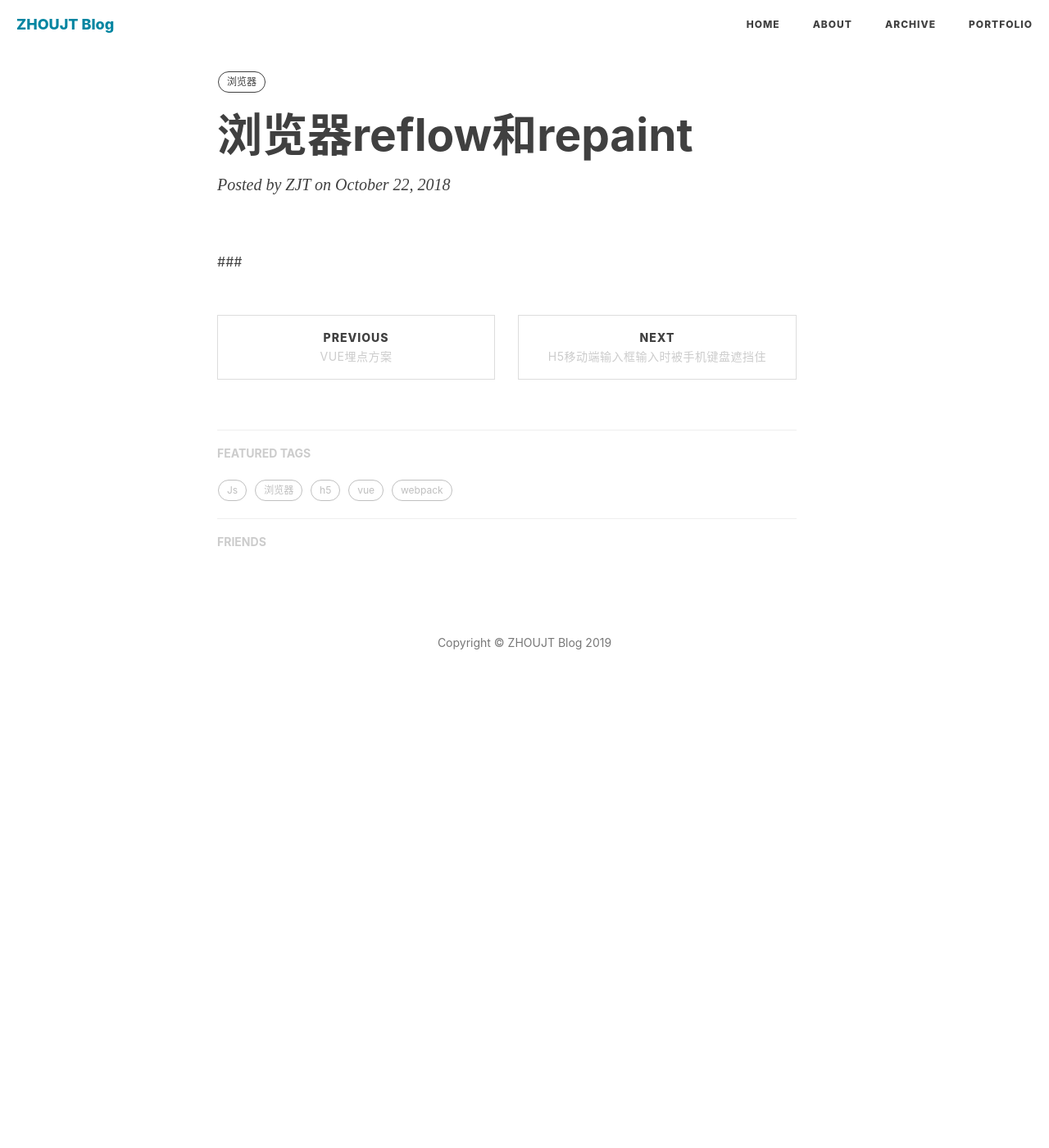
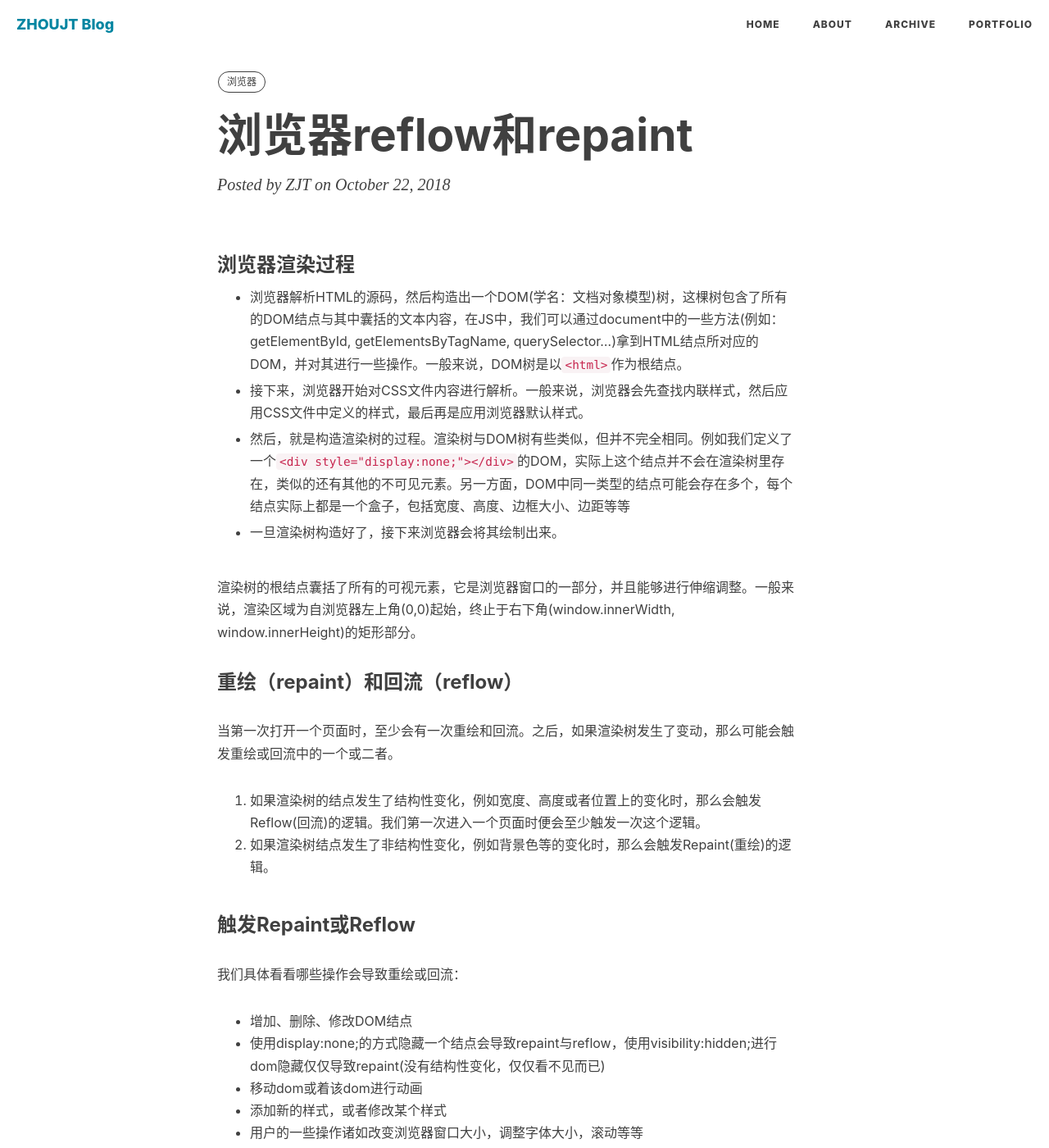
Before and after one commit to juntaozhou05/juntaozho05.github.io, a Jekyll site: the page built from _posts/2018-10-22-relfow-repaint.md, in a window 1280 px wide and 1400 px high. Shown: the whole window at 82% size. Built offline with Jekyll 4.4.1, drawn with Linux system fonts in a browser that asks for light colours; nearby versions of some CDN libraries; comment, search, counter and statistics services are not loaded; some of the changed text lies outside the part shown.

Commit message:
add blog

```diff
--- a/_config.yml
+++ b/_config.yml
@@ -79,7 +79,7 @@ netease_comment: false
 # Sidebar settings
 sidebar: true                           # whether or not using Sidebar.
 sidebar-about-description: "Make a little progress every day<br>每天进步一点点"
-sidebar-avatar: /img/icon.jpg      # use absolute URL, seeing it's used in both `/` and `/about/`
+sidebar-avatar: /img/topIcon.jpg      # use absolute URL, seeing it's used in both `/` and `/about/`
 
 
 
--- a/_posts/2018-10-22-relfow-repaint.md
+++ b/_posts/2018-10-22-relfow-repaint.md
@@ -9,4 +9,53 @@ tags:
 ---
 
 
-###
+### 浏览器渲染过程
+
+- 浏览器解析HTML的源码，然后构造出一个DOM(学名：文档对象模型)树，这棵树包含了所有的DOM结点与其中囊括的文本内容，在JS中，我们可以通过document中的一些方法(例如：getElementById, getElementsByTagName, querySelector...)拿到HTML结点所对应的DOM，并对其进行一些操作。一般来说，DOM树是以`<html>`作为根结点。
+
+- 接下来，浏览器开始对CSS文件内容进行解析。一般来说，浏览器会先查找内联样式，然后应用CSS文件中定义的样式，最后再是应用浏览器默认样式。
+
+- 然后，就是构造渲染树的过程。渲染树与DOM树有些类似，但并不完全相同。例如我们定义了一个`<div style="display:none;"></div>`的DOM，实际上这个结点并不会在渲染树里存在，类似的还有其他的不可见元素。另一方面，DOM中同一类型的结点可能会存在多个，每个结点实际上都是一个盒子，包括宽度、高度、边框大小、边距等等
+
+- 一旦渲染树构造好了，接下来浏览器会将其绘制出来。
+
+渲染树的根结点囊括了所有的可视元素，它是浏览器窗口的一部分，并且能够进行伸缩调整。一般来说，渲染区域为自浏览器左上角(0,0)起始，终止于右下角(window.innerWidth, window.innerHeight)的矩形部分。
+
+### 重绘（repaint）和回流（reflow）
+
+当第一次打开一个页面时，至少会有一次重绘和回流。之后，如果渲染树发生了变动，那么可能会触发重绘或回流中的一个或二者。
+
+1. 如果渲染树的结点发生了结构性变化，例如宽度、高度或者位置上的变化时，那么会触发Reflow(回流)的逻辑。我们第一次进入一个页面时便会至少触发一次这个逻辑。
+2. 如果渲染树结点发生了非结构性变化，例如背景色等的变化时，那么会触发Repaint(重绘)的逻辑。
+
+### 触发Repaint或Reflow
+
+我们具体看看哪些操作会导致重绘或回流：
+
+- 增加、删除、修改DOM结点
+- 使用display:none;的方式隐藏一个结点会导致repaint与reflow，使用visibility:hidden;进行dom隐藏仅仅导致repaint(没有结构性变化，仅仅看不见而已)
+- 移动dom或着该dom进行动画
+- 添加新的样式，或者修改某个样式
+- 用户的一些操作诸如改变浏览器窗口大小，调整字体大小，滚动等等
+
+### 浏览器的处理方式
+
+既然渲染树的reflow或repaint的代价十分高昂，那么不得不采取一些优化的方式，浏览器对此有一些针对性的举措。一种策略便是延迟。浏览器会将一些变动放在一个队列中，当达到一定规模或者延迟的时间已到，那么会一次将这些变动反应到渲染树中。但是这种策略会有一定的弊端，当我们执行一些脚本时可能会导致浏览器不得不提前让repaint或reflow进行完毕，例如我们需要获取一些样式信息时，诸如：
+
+offsetTop, offsetLeft, offsetWidth, offsetHeight
+scrollTop/Left/Width/Height
+clientTop/Left/Width/Height
+getComputedStyle(), or currentStyle in IE
+为了让JS获取到最终的样式，浏览器不得不将缓冲队列里reflow或repaint过程执行完毕。所以，我们一般需要避免一连串的设置或获取dom样式：
+
+### 压缩repaints或reflows
+
+我们有一些策略去尽量消除或减小reflow/repaint所带来的负面影响。
+
+- 不要一个一个地去改变结点的样式，而可以通过设置cssText一次性将结点样式修改完毕：
+- 对多个dom进行操作时，我们可以使用一种“离线”方式。“离线”意味着我们我们先在渲染树之外进行操作。
+>创建一个documentFragment去保持住我们要操作的dom
+克隆你需要进行操作的结点，进行操作后再将其与原始结点作交换
+
+- 不要经常去访问计算后的样式，如果可以，可以先将这些信息缓存下来。
+- 一般说来，如果对一个使用了绝对布局的dom进行操作，并不会导致大量的reflow，不过绝对布局丧失了许多灵活性，很少有人会使用绝对定位的方式进行主界面的布局。
```
